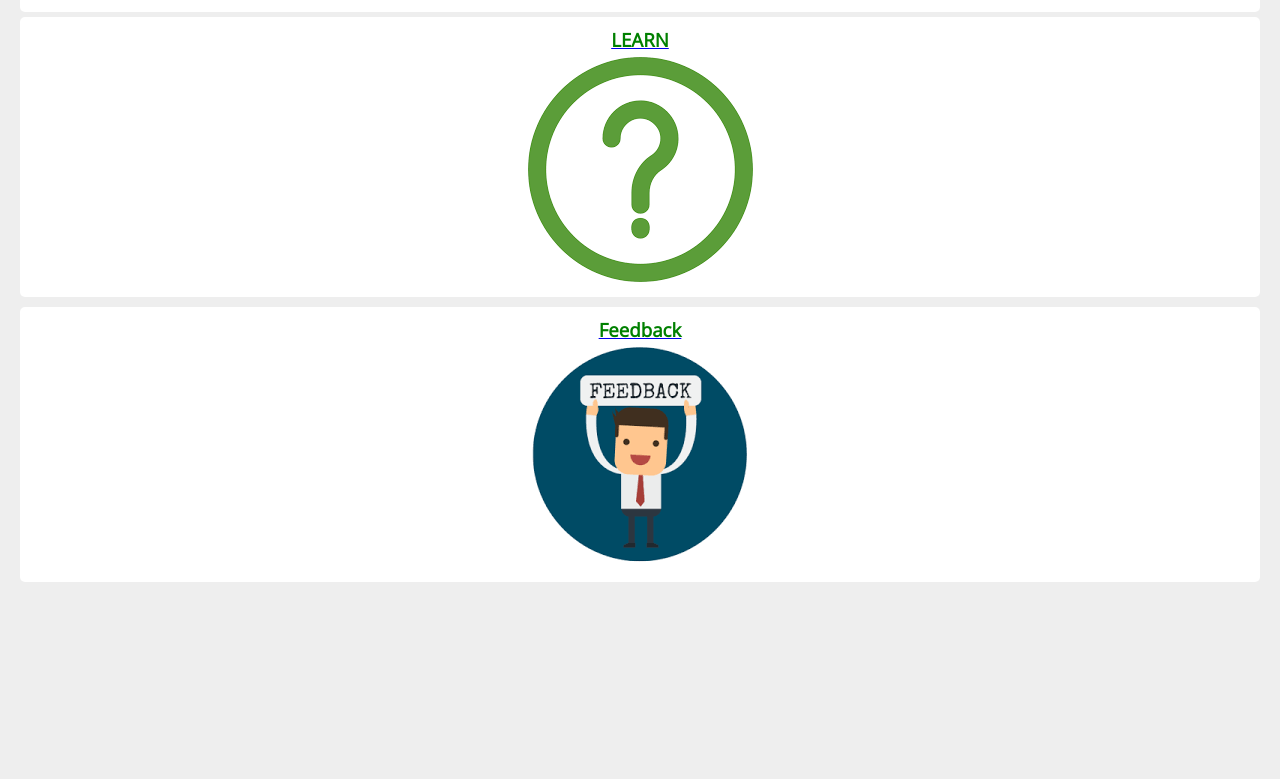
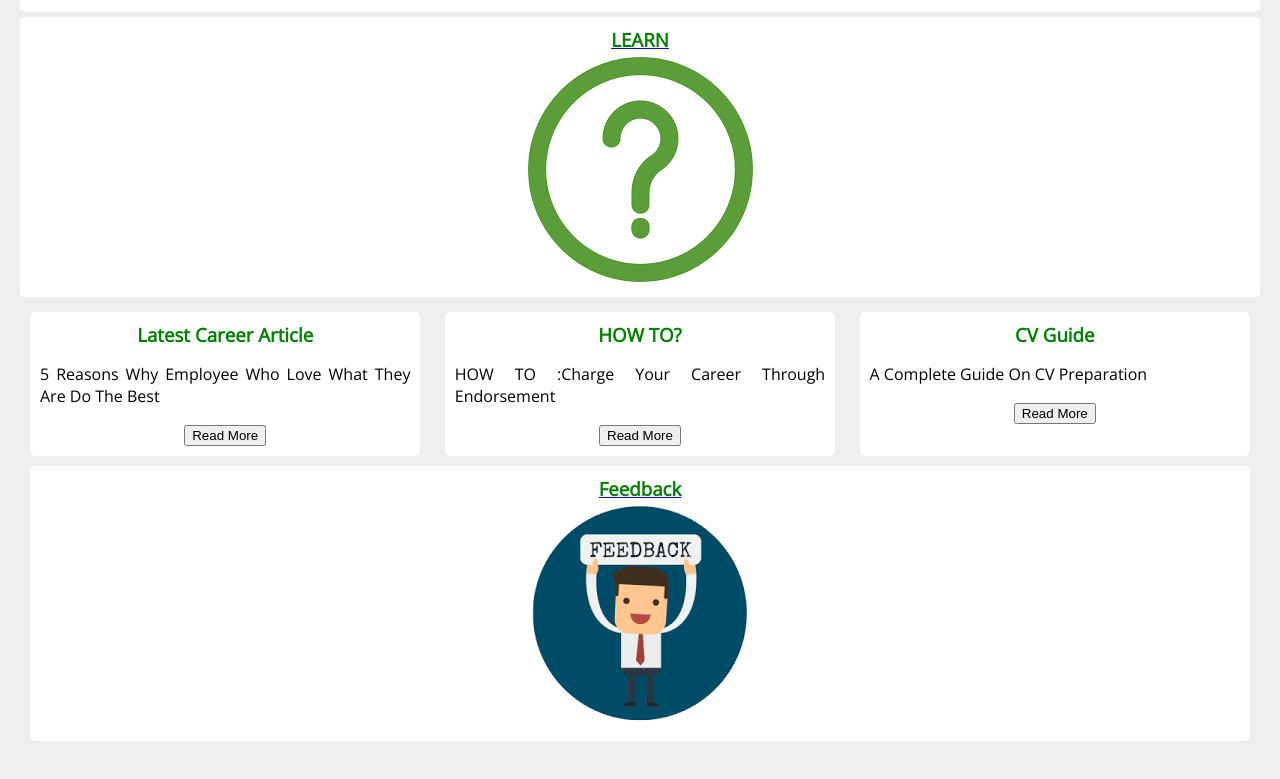
Before and after one commit to kamaleeswary/kamaleeswary.github.io, a plain HTML site: page index.html in a window 1280 px wide. Shown: the part 1644-2423 px from the top of the page. Before the commit the page ends 2366 px from the top, so only its background shows below. Drawn offline with nearby package versions, Linux system fonts and the light colour scheme.

Commit message:
second commit

```diff
--- a/index.html
+++ b/index.html
@@ -149,7 +149,32 @@
                                               </div>
                                             </div>
 
-
+ <!--extra-->
+ <section class='content' id="1">
+        <div class='features'>
+            <div class='infoBox'>
+        <h3>Latest Career Article</h3>
+        <div class="desc">
+            <p>5 Reasons Why Employee Who Love What They Are Do The Best</p>
+          <center><a href="https://www.monsterindia.com/career-advice/5-reasons-why-employees-who-love-what-they-do-are-the-happiest-6459.html"><input type="button" value="Read More"></a></center>
+        </div>
+        </div>
+        <div class='infoBox'>
+                <h3>HOW TO?</h3>
+                <div class="desc">
+                    <p>HOW TO :Charge Your Career Through Endorsement</p>
+                    <center><a href="https://www.monsterindia.com/career-advice/how-to-charge-your-career-through-endorsements-6317.html"><input type="button" value="Read More"></a></center>
+                </div>
+                </div><div class='infoBox'>
+                        <h3>CV Guide</h3>
+                        <div class="desc">
+                            <p>A Complete Guide On CV Preparation</p>
+                            <center><a href="https://www.monsterindia.com/career-advice/a-complete-guide-on-cv-preparation-412.html"><input type="button" value="Read More"></a></center>
+                        </div>
+                        </div>
+                    </div>
+                </div>
+                        <!--extra ends-->
 
 <!--feedback-->
 
```
